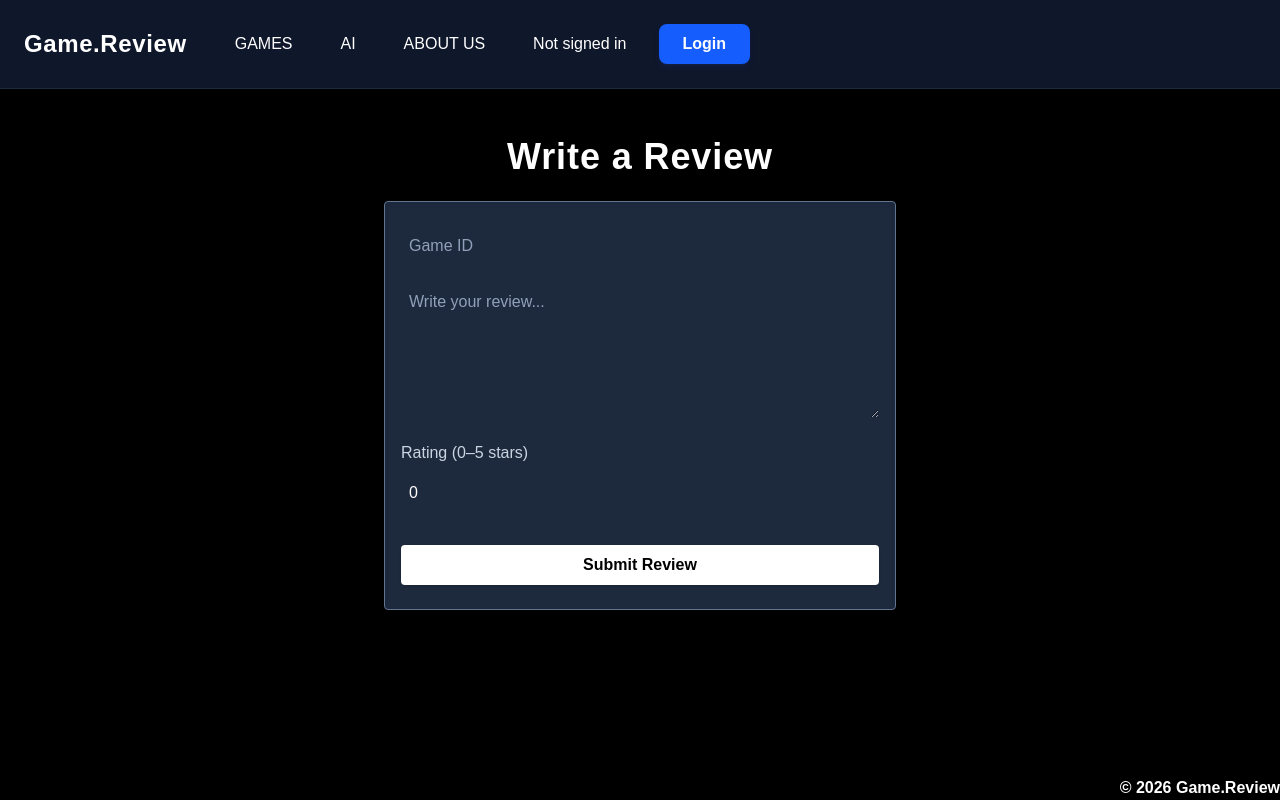
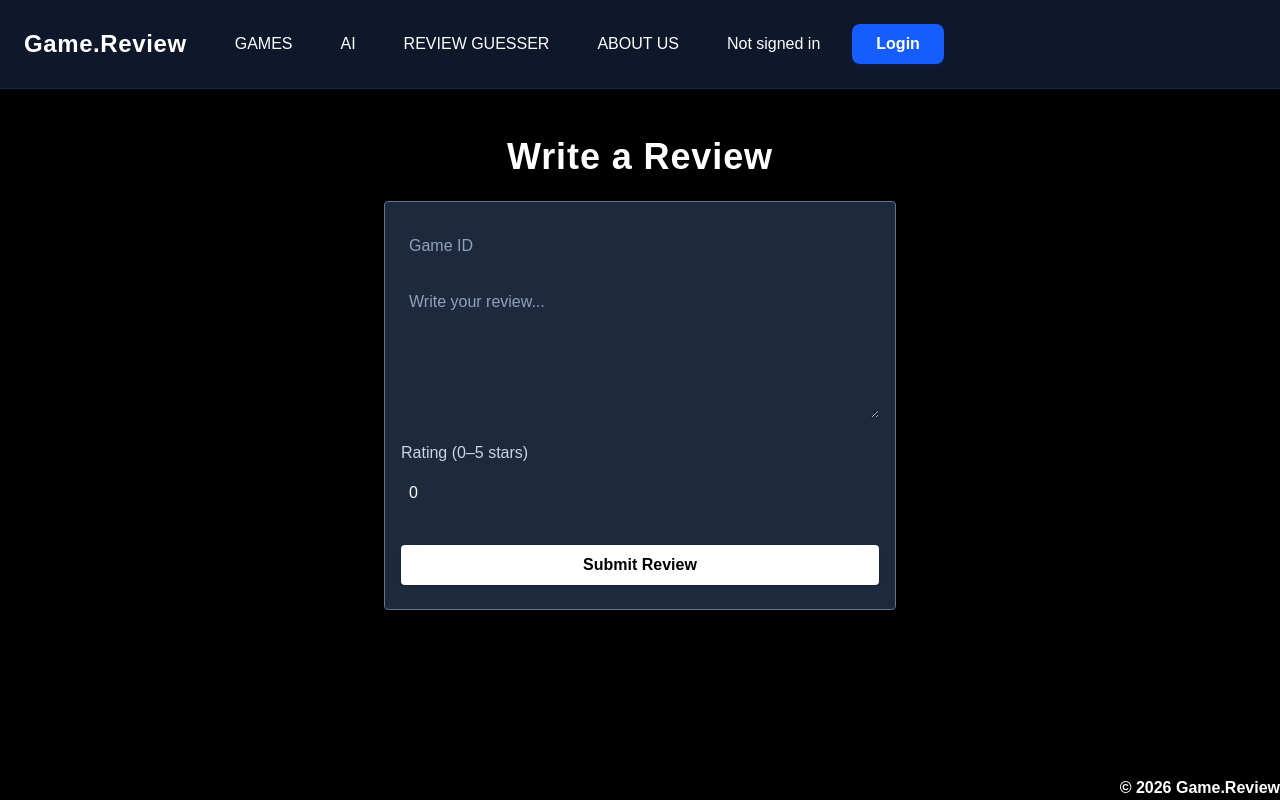
Before and after one commit to kgill61/CP4485-Final_Project, a Next.js app in the folder game_review/: page /review in a window 1280 px wide. Built offline with nearby package versions, Linux system fonts and the light colour scheme; no server answers.

Commit message:
Added a new feature, lets the user play a guessing game where they have to guess the games title from a random review on the website.

```diff
--- a/game_review/app/NavBar.js
+++ b/game_review/app/NavBar.js
@@ -36,6 +36,7 @@ async function NavBar() {
           <div className="flex gap-2 sm:gap-4 font-medium text-sm sm:text-base">
             <Link href="/games" className="px-4 py-2 rounded-lg hover:bg-slate-800 hover:text-blue-400 transition-colors">GAMES</Link>
             <Link href="/recommendations" className="px-4 py-2 rounded-lg hover:bg-slate-800 hover:text-blue-400 transition-colors">AI</Link>
+            <Link href="/reviewGuesser" className="px-4 py-2 rounded-lg hover:bg-slate-800 hover:text-blue-400 transition-colors">REVIEW GUESSER</Link>
             <Link href="/about" className="px-4 py-2 rounded-lg hover:bg-slate-800 hover:text-blue-400 transition-colors">ABOUT US</Link>
             {login != null ?
                <div className="px-4 py-2 rounded-lg">Signed in: {userName}</div> : <div className="px-4 py-2 rounded-lg">Not signed in</div>
--- /dev/null
+++ b/game_review/app/api/reviewGuesser/route.js
@@ -0,0 +1,37 @@
+import { connectToDB } from "../../database/db";
+
+export async function GET() {
+  try {
+    const { db } = await connectToDB();
+
+    // Gets a random review using MongoDB $sample
+    const randomReview = await db.collection("reviews")
+      .aggregate([
+        { $sample: { size: 1 } },
+        {
+          $lookup: {
+            from: "gameLibrary",
+            localField: "gameId",
+            foreignField: "id",
+            as: "gameInfo"
+          }
+        },
+        { $unwind: "$gameInfo" }
+      ])
+      .toArray();
+
+    if (!randomReview || randomReview.length === 0) {
+      return Response.json({ error: "No reviews found" }, { status: 404 });
+    }
+
+    const review = randomReview[0];
+
+    return Response.json({
+      reviewText: review.reviewText,
+      gameTitle: review.gameInfo.title,
+    });
+  } catch (error) {
+    console.error("Error fetching random review:", error);
+    return Response.json({ error: "Server error" }, { status: 500 });
+  }
+}
--- /dev/null
+++ b/game_review/app/reviewGuesser/page.js
@@ -0,0 +1,128 @@
+'use client';
+
+import { useState, useEffect } from "react";
+
+export default function ReviewGuesser() {
+  const [review, setReview] = useState(null);
+  const [guess, setGuess] = useState("");
+  const [message, setMessage] = useState("");
+  const [revealedLetters, setRevealedLetters] = useState(0);
+
+  // Timer
+  const [timeLeft, setTimeLeft] = useState(60);
+  const [timerActive, setTimerActive] = useState(false);
+
+  // Timer countdown logic
+  useEffect(() => {
+    if (!timerActive) return;
+
+    const timer = setInterval(() => {
+      setTimeLeft(prev => {
+        if (prev <= 1) {
+          clearInterval(timer);
+          setMessage("Time’s up!");
+          setTimerActive(false);
+          return 0;
+        }
+        return prev - 1;
+      });
+    }, 1000);
+
+    return () => clearInterval(timer);
+  }, [timerActive]);
+
+  // Fetch's a random review
+  async function getRandomReview() {
+    const res = await fetch("/api/reviewGuesser");
+    const data = await res.json();
+
+    setReview(data);
+    setMessage("");
+    setGuess("");
+    setRevealedLetters(1); // Start with first letter revealed
+
+    setTimeLeft(60);
+    setTimerActive(true);
+  }
+
+  // Build masked title
+  function getMaskedTitle() {
+    if (!review) return "";
+
+    const title = review.gameTitle;
+    const revealed = title.slice(0, revealedLetters);
+    const hidden = title
+      .slice(revealedLetters)
+      .replace(/[A-Za-z]/g, "_"); // Hides the letters, keeps the spaces/punctuation
+
+    return revealed + hidden;
+  }
+
+  // Handle's guesses
+  function handleGuess() {
+  if (!review) return;
+
+  if (guess.toLowerCase() === review.gameTitle.toLowerCase()) {
+    setRevealedLetters(review.gameTitle.length);
+    setMessage("Correct! You guessed the game!");
+    setTimerActive(false);
+  } else {
+    if (revealedLetters < review.gameTitle.length) {
+      const newRevealed = revealedLetters + 1;
+      setRevealedLetters(newRevealed);
+      setMessage("Wrong! Keep guessing — more letters revealed!");
+    } else {
+      setMessage("Out of hints! The full title is revealed.");
+      setTimerActive(false);
+    }
+  }
+}
+  return (
+    <div className="p-6 text-white">
+      <h1 className="text-3xl font-bold mb-4">Review Guesser</h1>
+
+      {!review && (
+        <div className="mb-6 text-gray-300">
+          <p className="text-lg font-semibold mb-2">How to Play:</p>
+          <ul className="list-disc list-inside space-y-1">
+            <li>You’ll get a random review from one game on the Games page.</li>
+            <li>Guess which game the review belongs to before time runs out!</li>
+            <li>Each wrong guess reveals more letters of the game title.</li>
+            <li>You have 60 seconds to make your best guess. Lowercase answers are allowed. Good luck!</li>
+          </ul>
+        </div>
+      )}
+      <button
+        onClick={getRandomReview}
+        className="bg-blue-600 px-4 py-2 rounded hover:bg-blue-700 transition"
+      >Get Random Review
+      </button>
+
+      {review && (
+        <div className="mt-6">
+          <p className="text-lg italic mb-4">{review.reviewText}</p>
+
+          <p className="text-yellow-400 mb-2">Time left: {timeLeft}s</p>
+
+          <p className="text-gray-300 mb-4">
+            Title hint: <span className="font-mono">{getMaskedTitle()}</span>
+          </p>
+
+          <input
+            type="text"
+            value={guess}
+            onChange={(e) => setGuess(e.target.value)}
+            placeholder="Guess the game..."
+            className="px-3 py-2 rounded border-2 border-gray-400 bg-slate-800 text-white focus:outline-none focus:border-blue-500"
+          />
+
+          <button
+            onClick={handleGuess}
+            className="ml-2 bg-green-600 px-4 py-2 rounded hover:bg-green-700 transition"
+          >Submit Guess
+          </button>
+        </div>
+      )}
+    </div>
+  );
+}
```
